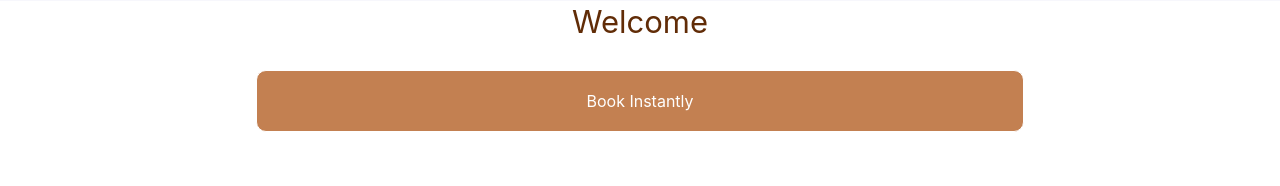
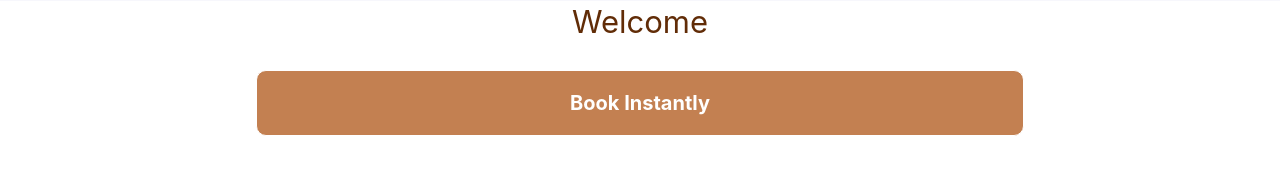
Before and after one commit to barbaroreyes/react-test, a React (Create React App) app: page / in a window 1280 px wide. Shown: the part 719-905 px from the top of the page. Built offline with nearby package versions, Linux system fonts and the light colour scheme.

Commit message:
update-text-to-bold

```diff
--- a/src/components/Fom/form.css
+++ b/src/components/Fom/form.css
@@ -34,6 +34,7 @@ form input{
 .btn{
     background-color: rgb(209, 122, 60);
     color: #fff;
+    font-weight: bold;
 
 
 }
--- a/src/pages/Home/home.css
+++ b/src/pages/Home/home.css
@@ -62,7 +62,9 @@
     background-color:rgb(195,128,81);
     color:#FFFF;
     padding: 20px;
-    margin-top: 0 auto
+    margin-top: 0 auto;
+    font-size: 20px;
+    font-weight: bold;
   }
   .home-container span{
     font-size:31px;
```
